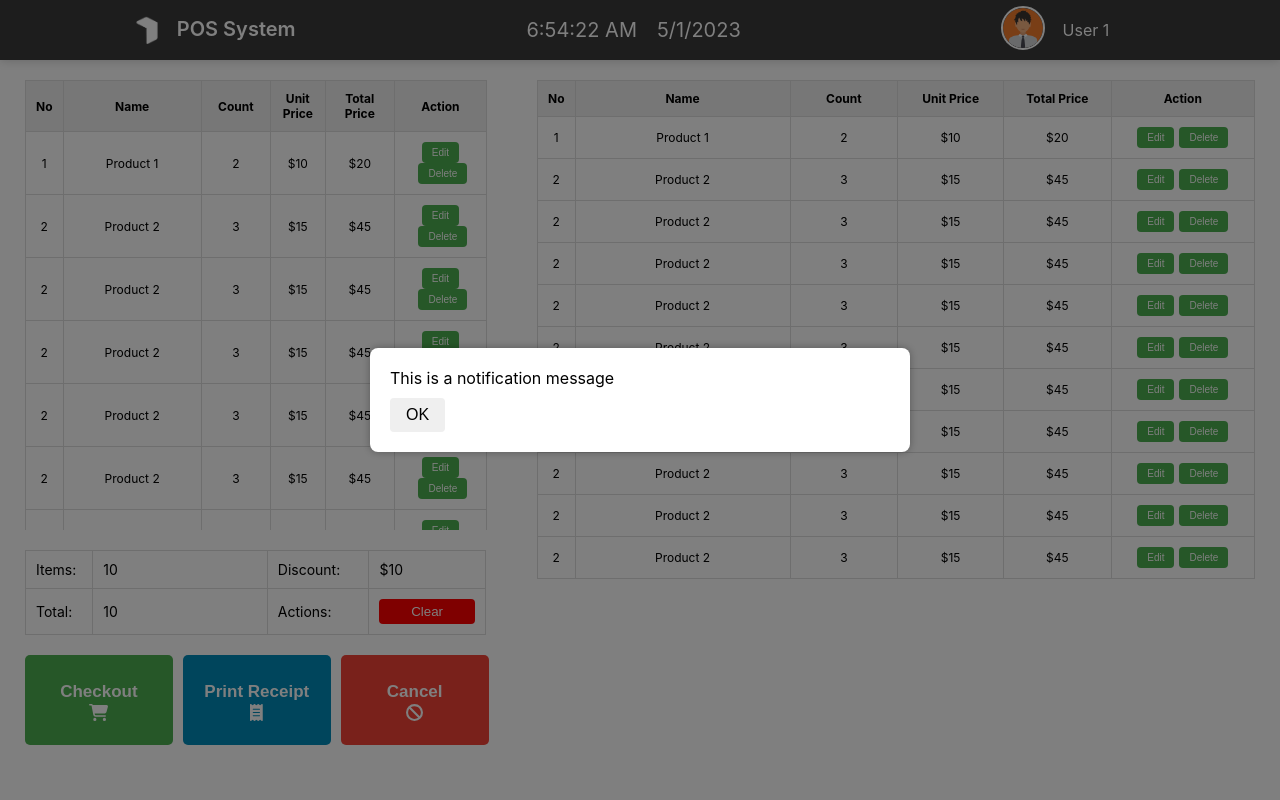
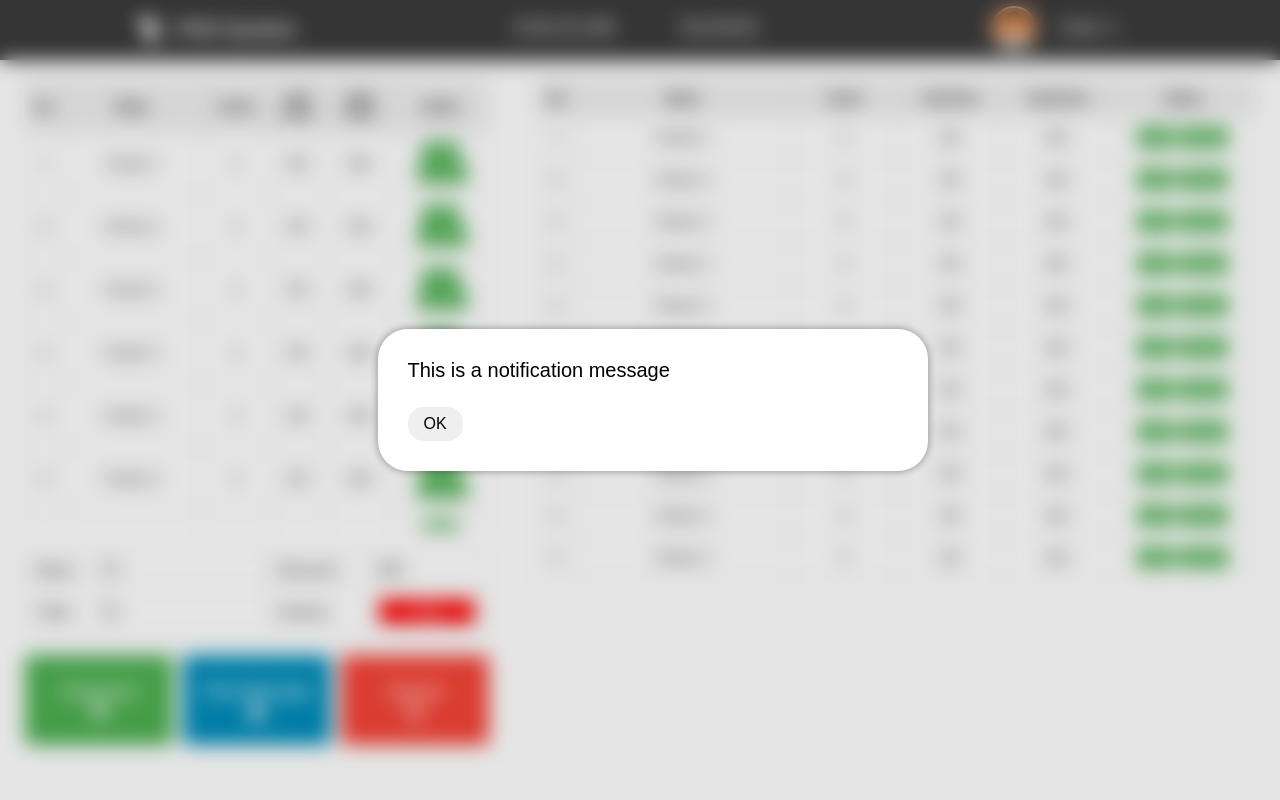
Before and after one commit to ProInventory/POS, a React (Create React App) app: page / in a window 1280 px wide. Both pictures are taken after a click on the button "Cancel". Built offline with nearby package versions, Linux system fonts and the light colour scheme.

Commit message:
Updated Nav Bar and Message Box

```diff
--- a/package.json
+++ b/package.json
@@ -13,7 +13,7 @@
     "react": "^18.2.0",
     "react-dom": "^18.2.0",
     "react-router-dom": "^6.11.0",
-    "react-scripts": "5.0.1",
+    "react-scripts": "^5.0.1",
     "styled-components": "^5.3.10",
     "web-vitals": "^2.1.4"
   },
--- a/src/components/common/styles/clock.css
+++ b/src/components/common/styles/clock.css
@@ -3,11 +3,25 @@
 	justify-content: center;
 	align-items: center;
 	font-size: 20px;
-	height: 60px;
+	height: 55px;
+	background-color:#3b3b3b;
+ 	transition: background-color 0.3s ease-in-out;
+	border-radius: 30px;
+}
+
+.clock:hover {
+  background-color: #5a5858;
 }
 
 .clock-time,
 .clock-date {
+	padding-top: 5px;
 	padding-left: 10px;
-	padding-right: 10px;
+	padding-right: 30px;
+	font-size: 20px;
+	font-weight: 500;
+	margin-left: 25px;
+	padding-bottom: 5px;
+	color: #fff;
+	font-family: "Rubik", sans-serif;
 }
--- a/src/components/common/styles/messagebox.css
+++ b/src/components/common/styles/messagebox.css
@@ -4,35 +4,50 @@
 	left: 0;
 	width: 100%;
 	height: 100%;
-	background-color: rgba(0, 0, 0, 0.5);
 	display: flex;
 	justify-content: center;
 	align-items: center;
+	box-shadow: 0 0 8px rgba(0, 0, 0, 0.4);
+	background-color: rgba(0, 0, 0, 0.1);
+	backdrop-filter: blur(10px);
 }
 
 .messagebox-content {
-	background-color: #fff;
+	background-color: white;
+	box-shadow: 0 0 8px rgba(0, 0, 0, 0.4);
 	padding: 20px;
-	border-radius: 8px;
-	box-shadow: 0 0 8px rgba(0, 0, 0, 0.3);
+	border-radius: 30px;
 	width: 500px;
 }
 
 .messagebox-buttons {
 	display: flex;
 	justify-content: space-between;
-	margin-top: 10px;
+	margin-top: 25px;
 }
 
 .messagebox-buttons button {
 	padding: 8px 16px;
 	border: none;
-	border-radius: 4px;
+	border-radius: 15px;
 	font-size: 16px;
+	font-family: "Rubik", sans-serif;
 	cursor: pointer;
-	transition: background-color 0.2s;
+	transition: background-color 0.1s;
+	transition: transform 0.1s ease-in-out;
 }
 
 .messagebox-buttons button:hover {
-	background-color: #ddd;
+	background-color: #ffffff;
+	border: 2px solid #4e4c4c;
+	transform: scale(1.2);
 }
+
+.messagebox-content{
+	padding-top: 30px;
+	padding-left: 30px;
+	font-size: 20px;
+	margin-left: 25px;
+	padding-bottom: 30px;
+	font-family: "Rubik", sans-serif;
+}
--- a/src/components/common/styles/navbar.css
+++ b/src/components/common/styles/navbar.css
@@ -19,6 +19,7 @@
 	margin-left: 10px;
 	padding-bottom: 2px;
 	color: #fff;
+	font-family: "Rubik", sans-serif;
 }
 
 .navbar-logo-image {
@@ -45,9 +46,23 @@
 	height: 40px;
 	outline: 2px solid #fff;
 	border-radius: 50%;
+	transition: transform 0.2s ease-in-out;
 }
 
+.navbar-user-image:hover {
+	transform: scale(1.2);
+  }
+
 .navbar-user-text {
-	padding-left: 20px;
+	font-size: 20px;
+	font-weight: 500;
+	margin-left: 25px;
+	padding-bottom: 5px;
 	color: #fff;
+	transition: transform 0.2s ease-in-out;
+	font-family: "Rubik", sans-serif;
 }
+
+.navbar-user-text:hover {
+	transform: scale(1.2);
+  }
```
Also changed, not shown: 1 other file (tests, documents, lock files or other folders).
